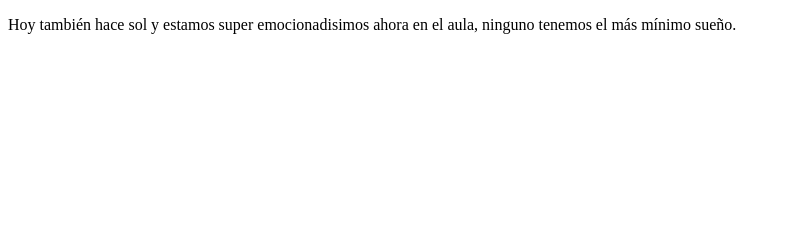
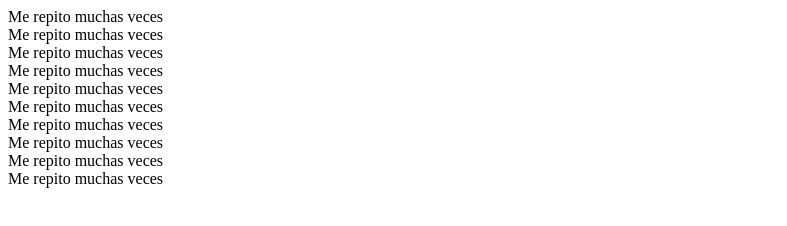
Before and after one commit to GeeksHubsAcademy/BarcelonaFSD22GitBasico, a plain HTML site: page index.html in a window 1280 px wide. Shown: the whole page, without its empty margins (0-787 px from the left). Drawn offline with Linux system fonts and the light colour scheme.

Commit message:
Locuras de Marc en HTML

```diff
--- a/index.html
+++ b/index.html
@@ -11,9 +11,16 @@
 </head>
 <body>
 
-    <p>Hoy también hace sol y estamos super emocionadisimos ahora en el aula,
-        ninguno tenemos el más mínimo sueño.
-    </p>
+    <div class="goFSDBarcelona">Me repito muchas veces</div>
+    <div class="goFSDBarcelona">Me repito muchas veces</div>
+    <div class="goFSDBarcelona">Me repito muchas veces</div>
+    <div class="goFSDBarcelona">Me repito muchas veces</div>
+    <div class="goFSDBarcelona">Me repito muchas veces</div>
+    <div class="goFSDBarcelona">Me repito muchas veces</div>
+    <div class="goFSDBarcelona">Me repito muchas veces</div>
+    <div class="goFSDBarcelona">Me repito muchas veces</div>
+    <div class="goFSDBarcelona">Me repito muchas veces</div>
+    <div class="goFSDBarcelona">Me repito muchas veces</div>
 
 </body>
 </html>
```
